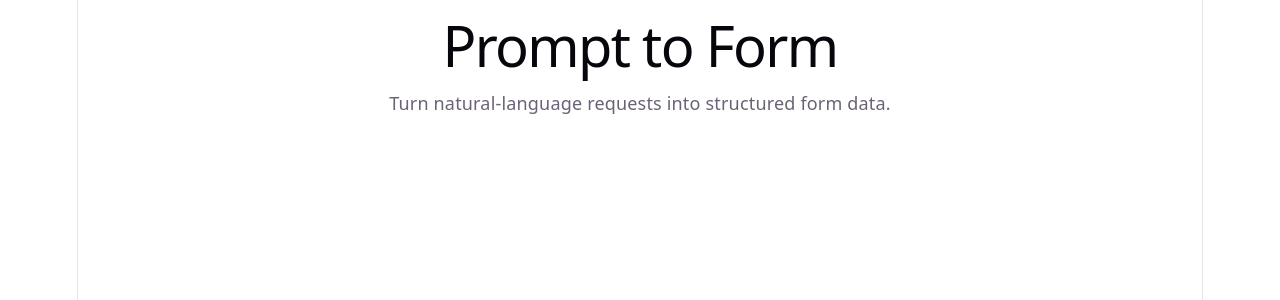
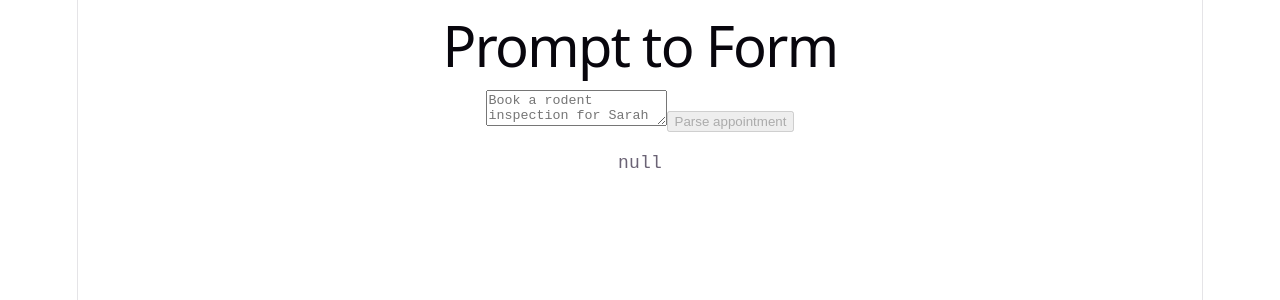
Before and after one commit to buildwithakhila/prompt-to-form, a React (Vite) app: page / in a window 1280 px wide. Shown: the top 300 px of the page. Built offline with nearby package versions, Linux system fonts and the light colour scheme.

Commit message:
feat: validate parsed data and report missing fields

```diff
--- a/src/App.tsx
+++ b/src/App.tsx
@@ -1,8 +1,56 @@
+import { useState } from "react"
+import { appointmentParser } from "./demo/createAppointmentDemo"
+import type { Appointment } from "./demo/appointmentSchema"
+
+
 function App() {
+  const [prompt, setPrompt] = useState("")
+  const [result, setResult] = useState<Partial<Appointment> | null>(null)
+  const [loading, setLoading] = useState(false)
+  const [error, setError] = useState<string | null>(null)
+  const [missingFields, setMissingFields] = useState<string[]>([])
+
+  async function handleParse() {
+    setLoading(true)
+    setError(null)
+
+    try {
+      const response = await appointmentParser.parse(prompt)
+      setResult(response.data)
+      setMissingFields(response.missingFields.map(String))
+    } catch (error) {
+      setError(
+        error instanceof Error
+          ? error.message
+          : "Something went wrong",
+      )
+    } finally {
+      setLoading(false)
+    }
+  }
+
   return (
     <main>
       <h1>Prompt to Form</h1>
-      <p>Turn natural-language requests into structured form data.</p>
+
+      <textarea
+        value={prompt}
+        onChange={(event) => setPrompt(event.target.value)}
+        placeholder="Book a rodent inspection for Sarah Collins"
+      />
+      <button
+        onClick={handleParse}
+        disabled={loading || !prompt.trim()}
+      >
+        {loading ? "Parsing..." : "Parse appointment"}
+      </button>
+      {error && <p role="alert">{error}</p>}
+      {missingFields.length > 0 && (
+        <p>
+          Missing fields: {missingFields.join(", ")}
+        </p>
+      )}
+      <pre>{JSON.stringify(result, null, 2)}</pre>
     </main>
   )
 }
--- a/src/core/parser/createPromptParser.ts
+++ b/src/core/parser/createPromptParser.ts
@@ -2,18 +2,36 @@ import type {
     PromptToFormOptions,
     PromptToFormResponse,
 } from "../types"
-
-export function createPromptParser<TSchema, TData>(
-    options: PromptToFormOptions<TSchema, TData>,
+export function createPromptParser<TData>(
+    options: PromptToFormOptions<TData>,
 ) {
     return {
         async parse(
             prompt: string,
         ): Promise<PromptToFormResponse<TData>> {
-            const data = await options.provider.parse(prompt)
+            const providerData = await options.provider.parse(prompt)
+            const missingFields = options.requiredFields.filter(
+                (field) => providerData[field] === undefined,
+            )
+            if (missingFields.length > 0) {
+                return {
+                    data: providerData,
+                    missingFields,
+                    error: null,
+                }
+            }
+            const validationResult = options.schema.safeParse(providerData)
+
+            if (!validationResult.success) {
+                return {
+                    data: null,
+                    missingFields: [],
+                    error: "The provider returned invalid form data",
+                }
+            }
 
             return {
-                data,
+                data: validationResult.data,
                 missingFields: [],
                 error: null,
             }
--- a/src/core/types/index.ts
+++ b/src/core/types/index.ts
@@ -1,8 +1,20 @@
 import type { PromptProvider } from "../providers/types"
 
-export interface PromptToFormOptions<TSchema, TData> {
-    schema: TSchema
+export interface SchemaValidator<TData> {
+    safeParse(data: unknown):
+        | {
+            success: true
+            data: Partial<TData>
+        }
+        | {
+            success: false
+            error: unknown
+        }
+}
+export interface PromptToFormOptions<TData> {
+    schema: SchemaValidator<TData>
     provider: PromptProvider<TData>
+    requiredFields: readonly (keyof TData)[]
 }
 
 export interface PromptToFormResponse<T> {
--- /dev/null
+++ b/src/demo/appointmentSchema.ts
@@ -0,0 +1,9 @@
+import { z } from "zod"
+
+export const appointmentSchema = z.object({
+    customerName: z.string(),
+    serviceType: z.string(),
+    appointmentDate: z.string()
+})
+
+export type Appointment = z.infer<typeof appointmentSchema>
--- /dev/null
+++ b/src/demo/createAppointmentDemo.ts
@@ -0,0 +1,24 @@
+import {
+    createMockProvider,
+    createPromptParser,
+} from "../core"
+import {
+    appointmentSchema,
+    type Appointment,
+} from "./appointmentSchema"
+
+const provider = createMockProvider<Appointment>({
+    customerName: "Sarah Collins",
+    serviceType: "Site visit",
+})
+
+
+export const appointmentParser = createPromptParser<Appointment>({
+    schema: appointmentSchema,
+    provider,
+    requiredFields: [
+        "customerName",
+        "serviceType",
+        "appointmentDate",
+    ],
+})
```
